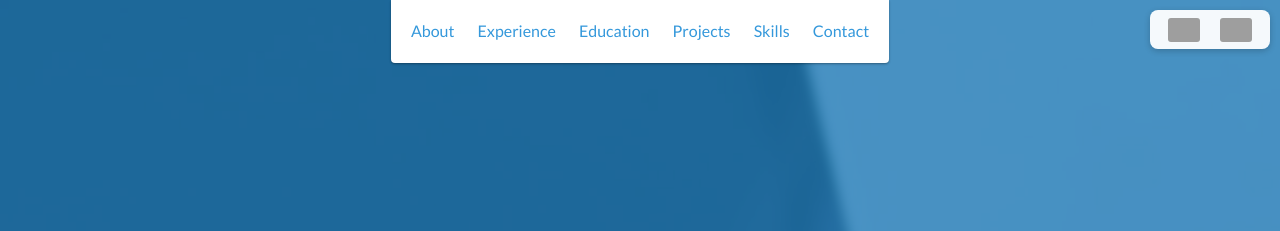
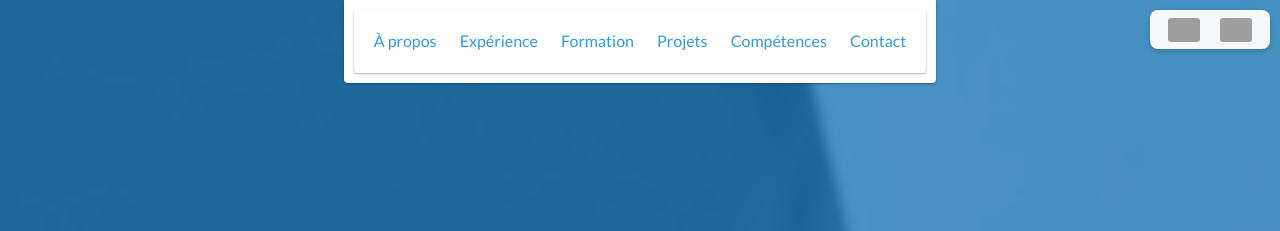
Before and after one commit to zohercheddad/zohercheddad.github.io, a plain HTML site: page index.html in a window 1280 px wide. Shown: the top 231 px of the page. Drawn offline with nearby package versions, Linux system fonts and the light colour scheme; grey boxes are pictures that could not be loaded.

Commit message:
Update index.html
les li

```diff
--- a/index.html
+++ b/index.html
@@ -48,24 +48,33 @@
 <span>Close</span> <i aria-hidden="true" class="fa fa-times"></i>
 </div>
 <ul class="shadow" id="menu">
+    <ul class="shadow" id="menu">
         <li>
-<a href="#about">About</a>
+          <div class="lang-fr"><a href="#about">À propos</a></div>
+          <div class="lang-en" style="display: none;"><a href="#about">About</a></div>
         </li>
         <li>
-<a href="#experience">Experience</a>
+          <div class="lang-fr"><a href="#experience">Expérience</a></div>
+          <div class="lang-en" style="display: none;"><a href="#experience">Experience</a></div>
         </li>
         <li>
-<a href="#education">Education</a>
+          <div class="lang-fr"><a href="#education">Formation</a></div>
+          <div class="lang-en" style="display: none;"><a href="#education">Education</a></div>
         </li>
         <li>
-<a href="#projects">Projects</a>
+          <div class="lang-fr"><a href="#projects">Projets</a></div>
+          <div class="lang-en" style="display: none;"><a href="#projects">Projects</a></div>
         </li>
         <li>
-<a href="#skills">Skills</a>
+          <div class="lang-fr"><a href="#skills">Compétences</a></div>
+          <div class="lang-en" style="display: none;"><a href="#skills">Skills</a></div>
         </li>
         <li>
-<a href="#contact">Contact</a>
+          <div class="lang-fr"><a href="#contact">Contact</a></div>
+          <div class="lang-en" style="display: none;"><a href="#contact">Contact</a></div>
         </li>
+      </ul>
+
 </ul>
 </header>
 <!-- End header -->
```
Lines whose indentation alone changed are shown as unchanged.
